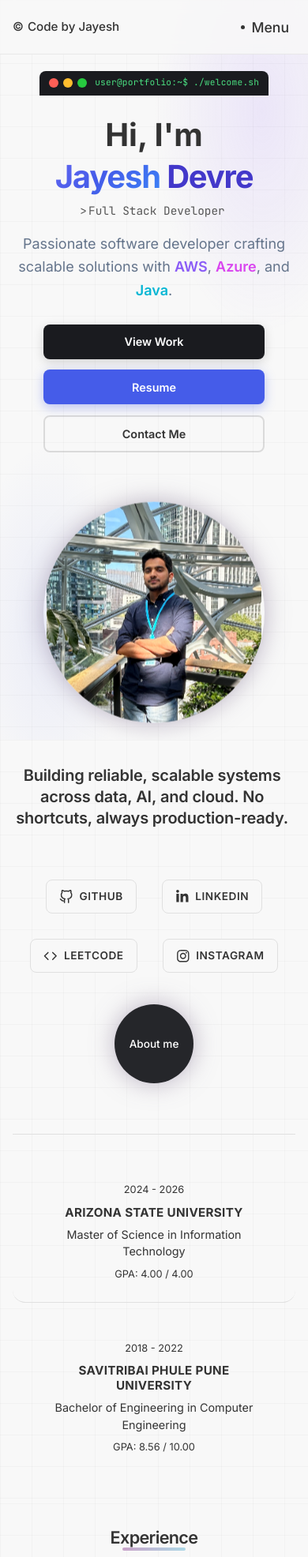
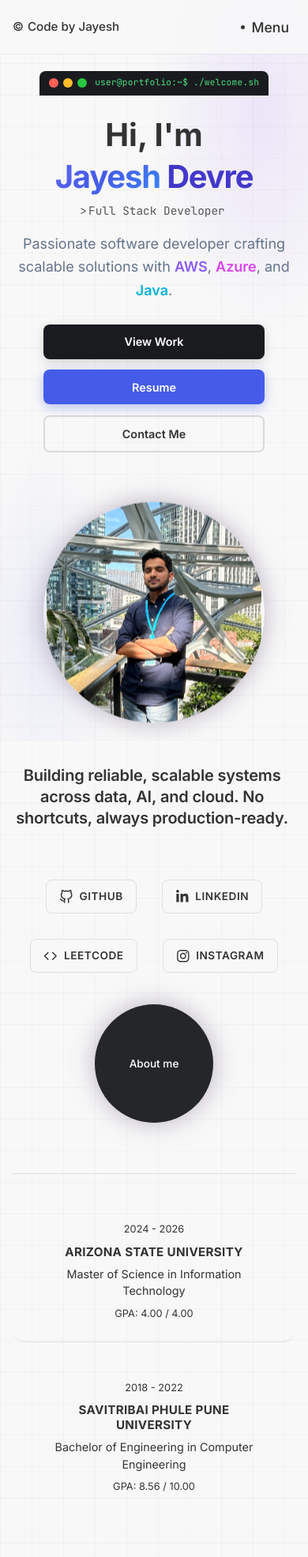
Before and after one commit to JayeshDevre/jayeshdevre-portfolio, a Next.js app: page / in a window 390 px wide. Shown: the top 1972 px of the page at 79% size. Built offline with nearby package versions, Linux system fonts and the light colour scheme.

Commit message:
experince section clean up

```diff
--- a/app/components/About.module.css
+++ b/app/components/About.module.css
@@ -420,8 +420,8 @@
   }
 
   .magneticBtn {
-    width: 100px;
-    height: 100px;
+    width: 150px;
+    height: 150px;
     font-size: 0.85rem;
   }
 
--- a/app/components/Resume.module.css
+++ b/app/components/Resume.module.css
@@ -45,7 +45,7 @@
   display: block;
   width: 80px;
   height: 4px;
-  margin: 0.15rem auto 0;
+  margin: 0.95rem auto 0;
   border-radius: 2px;
   background: var(--gradient-accent);
 }
```
